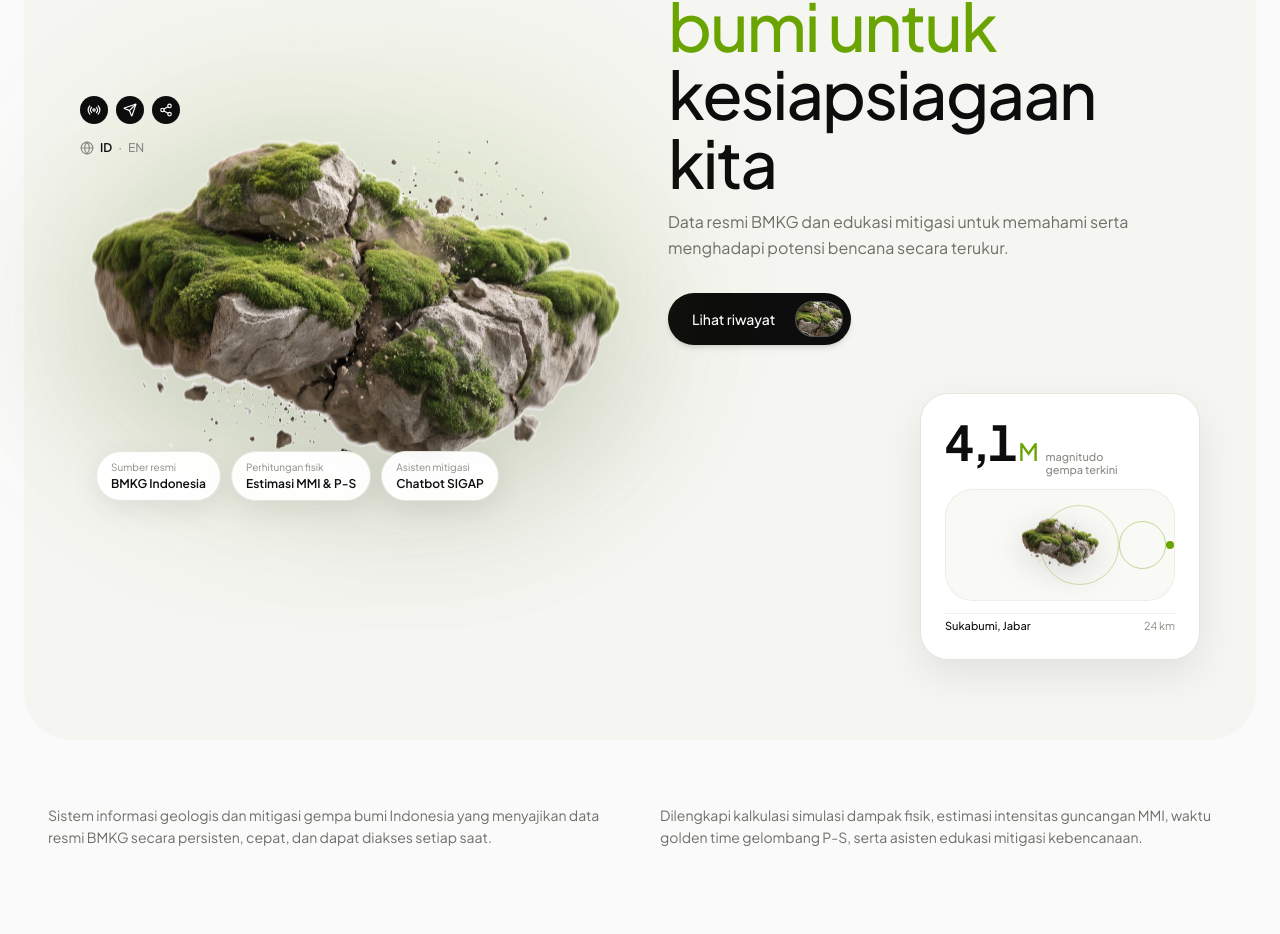
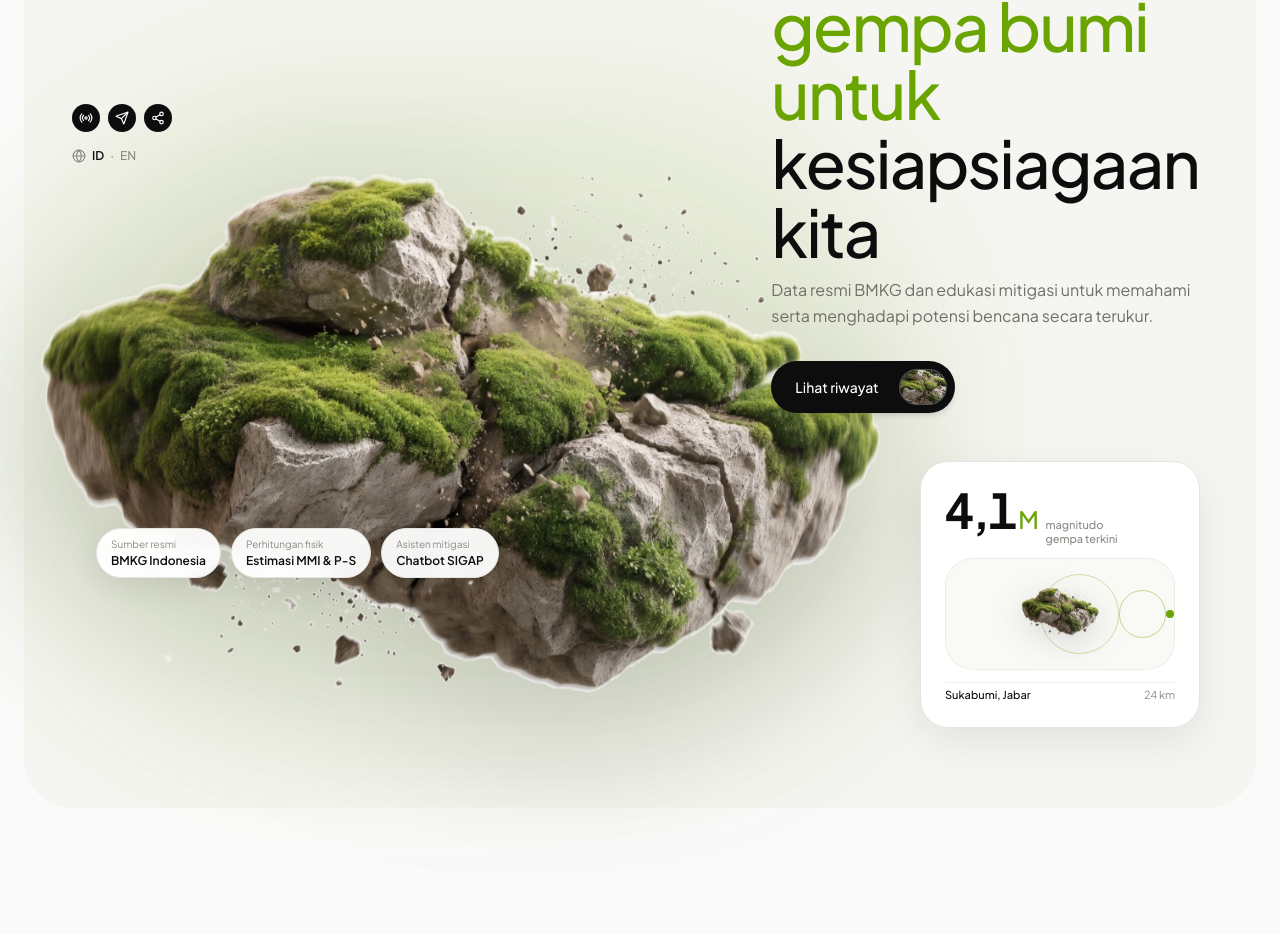
Before and after one commit to MuhammadFakhirAndito/Sigap, a Next.js app: page / in a window 1280 px wide. Shown: the part 197-1131 px from the top of the page. Built offline with nearby package versions, Linux system fonts and the light colour scheme; no server answers; the database is empty.

Commit message:
feat(hero): perbesar skala batuan tektonik secara masif menembus batas sesuai referensi

```diff
--- a/src/app/page.tsx
+++ b/src/app/page.tsx
@@ -157,11 +157,11 @@ export default async function HomePage() {
             {/* GRID UTAMA HERO */}
             <div className="grid grid-cols-1 lg:grid-cols-12 gap-8 lg:gap-6 items-center">
 
-              {/* KOLOM KIRI: TOOLBAR KECIL + ASET BATU TEKTONIK MELAYANG BESAR */}
-              <div className="lg:col-span-6 relative order-2 lg:order-1">
+              {/* KOLOM KIRI: TOOLBAR KECIL + ASET BATU TEKTONIK MELAYANG SANGAT BESAR PERSIS REFERENSI */}
+              <div className="lg:col-span-7 relative order-2 lg:order-1">
 
                 {/* TOOLBAR KIRI: SOCIAL / LANGUAGE (PERSIS REFERENSI) */}
-                <div className="hidden sm:flex flex-col gap-4 absolute -top-2 left-0 z-20">
+                <div className="hidden sm:flex flex-col gap-4 absolute -top-4 -left-2 z-20">
                   <div className="flex items-center gap-2">
                     <button
                       type="button"
@@ -193,18 +193,18 @@ export default async function HomePage() {
                   </div>
                 </div>
 
-                {/* GAMBAR LEMPENG TEKTONIK PILIHAN USER (SKALA BESAR MENEMBUS BATAS) */}
-                <div className="relative mx-auto w-full max-w-[620px] lg:max-w-[700px] pt-4 sm:pt-2">
-                  <div className="pointer-events-none absolute -inset-8 rounded-full bg-[var(--color-primary)]/10 blur-3xl" />
+                {/* GAMBAR LEMPENG TEKTONIK SANGAT BESAR MENEMBUS KIRI & BAWAH */}
+                <div className="relative w-[110%] sm:w-[120%] lg:w-[135%] -left-4 sm:-left-8 lg:-left-14 -mb-20 sm:-mb-28 lg:-mb-36 xl:-mb-44 pt-2">
+                  <div className="pointer-events-none absolute -inset-10 rounded-full bg-[var(--color-primary)]/10 blur-3xl" />
                   <img
                     src="/images/tectonic-island.png"
                     alt="Fragmen lempeng tektonik bumi dengan batuan berlumut dan retakan seismik"
-                    className="relative w-full h-auto max-h-[500px] object-contain animate-floaty filter drop-shadow-[0_40px_70px_rgba(13,13,13,0.14)] select-none pointer-events-none"
+                    className="relative w-full h-auto max-h-[640px] xl:max-h-[720px] object-contain animate-floaty filter drop-shadow-[0_45px_80px_rgba(13,13,13,0.18)] select-none pointer-events-none"
                   />
                 </div>
 
                 {/* 3 BENEFIT CHIPS PUTIH DI SUDUT BAWAH BATU (PERSIS REFERENSI) */}
-                <div className="relative lg:absolute -bottom-6 left-0 sm:left-4 z-20 flex flex-wrap gap-2.5 pt-4 lg:pt-0">
+                <div className="relative lg:absolute -bottom-6 lg:-bottom-12 left-0 sm:left-4 z-20 flex flex-wrap gap-2.5 pt-4 lg:pt-0">
                   <div className="rounded-2xl border border-[var(--color-border)] bg-white/95 px-3.5 py-2.5 shadow-[0_8px_30px_rgba(13,13,13,0.08)] backdrop-blur-sm">
                     <p className="text-[10px] leading-none text-[var(--color-text-muted)]">Sumber resmi</p>
                     <p className="mt-1.5 text-[12px] font-semibold leading-none text-[var(--color-text-primary)]">
@@ -229,7 +229,7 @@ export default async function HomePage() {
               </div>
 
               {/* KOLOM KANAN: TIPOGRAFI HEADLINE + TOMBOL VIEW ALL + FLOATING STAT CARD */}
-              <div className="lg:col-span-6 order-1 lg:order-2 lg:pl-4 space-y-6 sm:space-y-8">
+              <div className="lg:col-span-5 order-1 lg:order-2 lg:pl-6 space-y-6 sm:space-y-8 z-20">
 
                 {/* H1 HEADLINE TIPOGRAFI VERDRO (2 BARIS: HIJAU & HITAM) */}
                 <div className="space-y-3">
@@ -308,7 +308,7 @@ export default async function HomePage() {
         </section>
 
         {/* ================= DUA KOLOM CAPTION STRIP DI BAWAH CARD (PERSIS REFERENSI) ================= */}
-        <section aria-label="Ringkasan platform" className="px-2 sm:px-6">
+        <section aria-label="Ringkasan platform" className="px-2 sm:px-6 pt-16 sm:pt-24 lg:pt-32">
           <div className="grid grid-cols-1 md:grid-cols-2 gap-6 sm:gap-10 text-sm text-[var(--color-text-secondary)] leading-relaxed">
             <p>
               Sistem informasi geologis dan mitigasi gempa bumi Indonesia yang menyajikan data resmi BMKG secara persisten, cepat, dan dapat diakses setiap saat.
```
Also changed, not shown: 7 other files (tests, documents, lock files or other folders).
